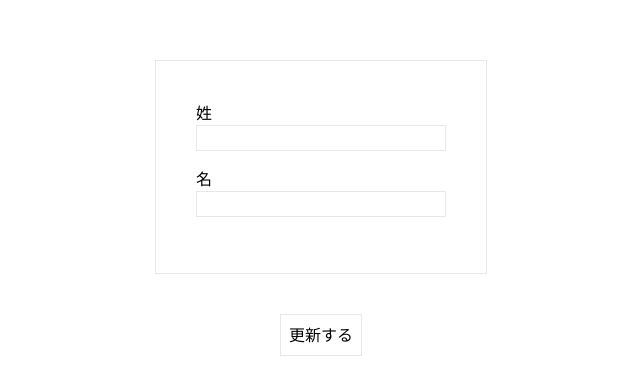
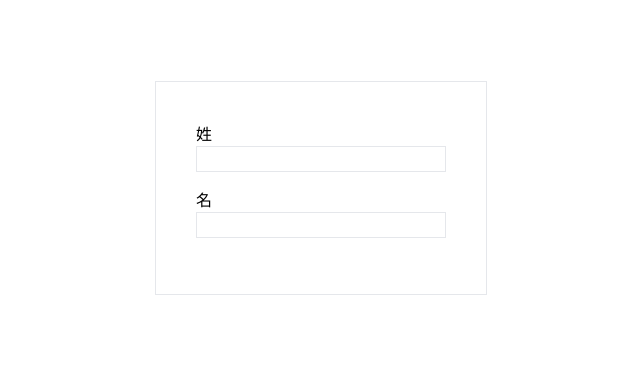
Before and after one commit to shotam1415/react-study, a React (Create React App) app: page / in a window 1280 px wide. Shown: the part 192-574 px from the top of the page, without its empty margins (319-959 px from the left). Built offline with nearby package versions, Linux system fonts and the light colour scheme.

Commit message:
更新ボタンの削除

```diff
--- a/src/App.tsx
+++ b/src/App.tsx
@@ -58,11 +58,6 @@ function App() {
         return Object.values(obj).every((value)=>{return value ===""})
     }
 
-    //動作確認用の更新ボタン
-    const doReload = () => {
-        window.location.reload();
-    };
-
     return (
         <div className="flex items-center justify-center h-screen">
             <div>
@@ -99,9 +94,6 @@ function App() {
                         </div>
                     }
                 </div>
-                <button type="button" className="border p-2 mx-auto block" onClick={() => doReload()}>
-                        更新する
-            </button>
             </div>
         </div>
     );
```
